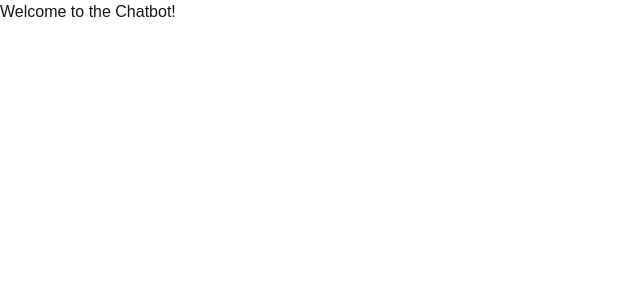
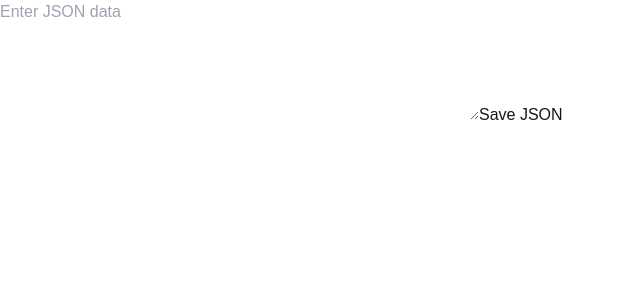
Before and after one commit to Hyeonji-Ahn/uwu-baka, a Next.js app in the folder my-app/: page /goal_setting in a window 1280 px wide. Shown: the top 300 px of the page, without its empty margins (0-640 px from the left). Built offline with nearby package versions, Linux system fonts and the light colour scheme.

Commit message:
json json json jason

```diff
--- /dev/null
+++ b/my-app/data.json
@@ -0,0 +1,3 @@
+{
+  "test": "test"
+}
--- /dev/null
+++ b/my-app/src/app/actions.tsx
@@ -0,0 +1,14 @@
+"use server";
+
+import fs from "fs/promises";
+import path from "path";
+
+export async function saveJsonToFile(data: any) {
+    try {
+        const filePath = path.join(process.cwd(), "data.json"); // Save inside public/
+        await fs.writeFile(filePath, JSON.stringify(data, null, 2), "utf-8");
+        return { success: true, message: "JSON file created successfully!" };
+    } catch (error) {
+        return { success: false, message: "Error writing file", error };
+    }
+}
--- a/my-app/src/app/goal_setting/page.tsx
+++ b/my-app/src/app/goal_setting/page.tsx
@@ -1,10 +1,30 @@
 'use client';
+import { useState } from "react";
+import { saveJsonToFile } from "../actions";
 
+export default function JsonSaver() {
+  const [jsonData, setJsonData] = useState("");
 
-export default function Chat() {
+  async function handleSave() {
+      try {
+          const data = JSON.parse(jsonData);
+          const result = await saveJsonToFile(data);
+          alert(result.message);
+      } catch (error) {
+          alert("Invalid JSON format");
+      }
+  }
+
   return (
-    <div>
-      <h1>Welcome to the Chatbot!</h1>
-    </div>
+      <div>
+          <textarea
+              value={jsonData}
+              onChange={(e) => setJsonData(e.target.value)}
+              placeholder="Enter JSON data"
+              rows={5}
+              cols={50}
+          />
+          <button onClick={handleSave}>Save JSON</button>
+      </div>
   );
 }
```
